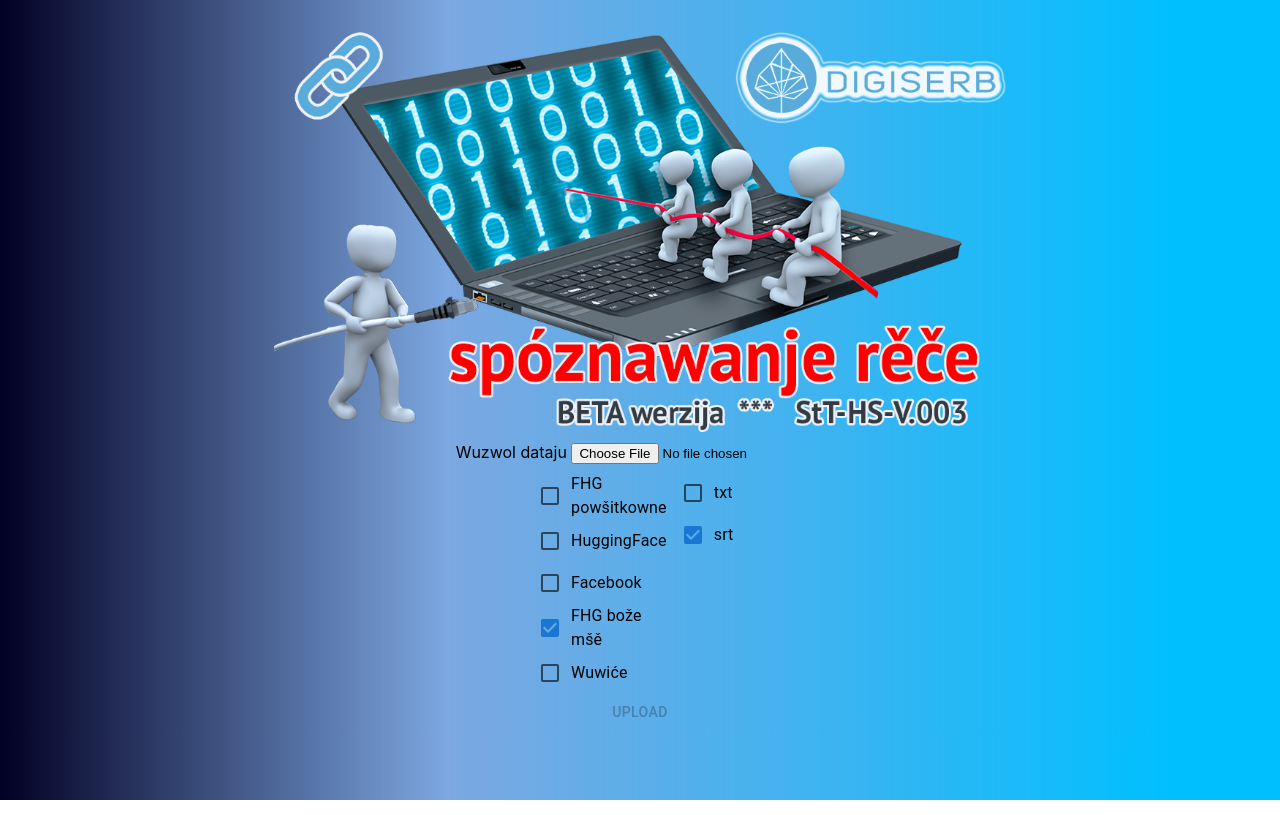
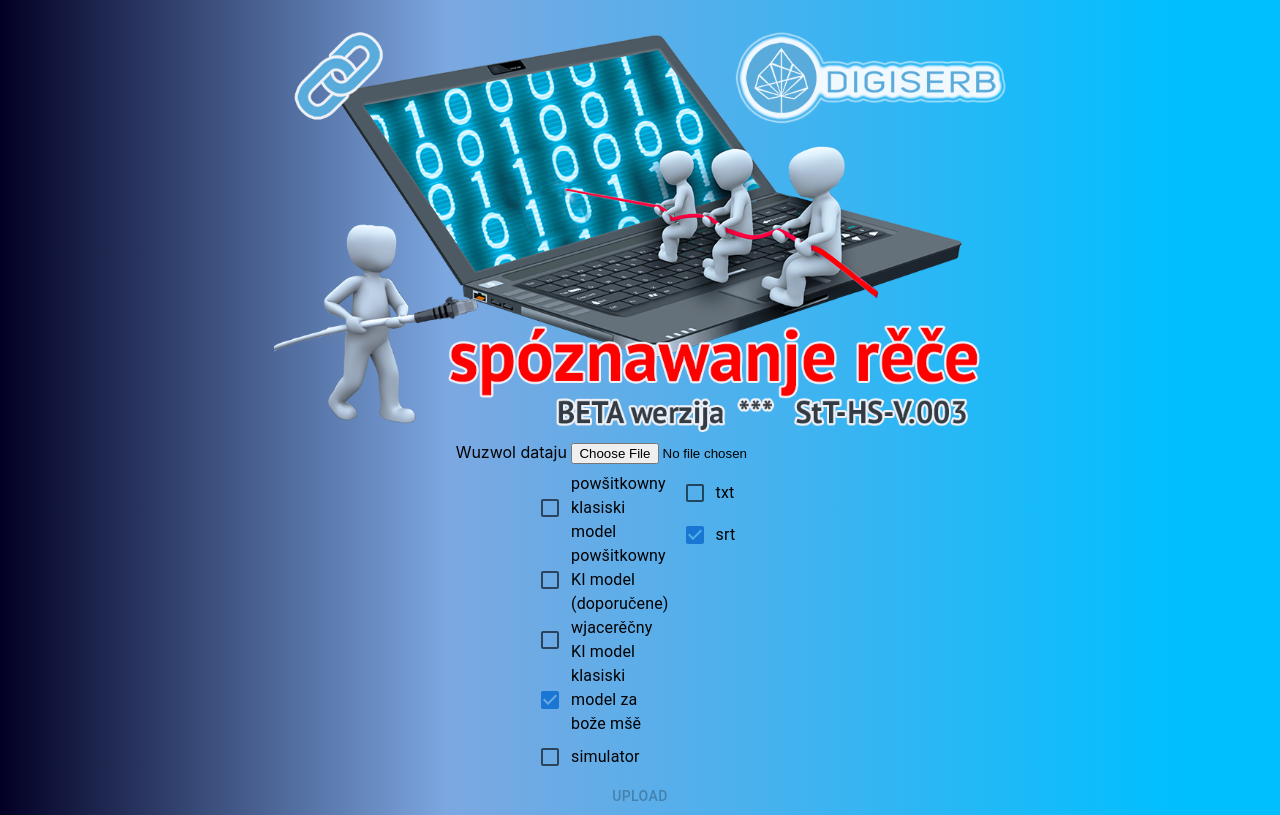
Before and after one commit to fscholze/uploader-recny-model, a React (Create React App) app: page / in a window 1280 px wide. Built offline with nearby package versions, Linux system fonts and the light colour scheme.

Commit message:
better selection texts

```diff
--- a/src/components/file-uploader.tsx
+++ b/src/components/file-uploader.tsx
@@ -38,9 +38,8 @@ export const FileUploader: FC<{
         <section>
           Drobnosće dataje:
           <ul>
-            <li>Mjeno: {file.name}</li>
-            <li>Typ: {file.type}</li>
-            <li>Wulkosć: {file.size} bytes</li>
+            <li>typ dataje: {file.type}</li>
+            <li>wulkosć: {file.size} bytes</li>
           </ul>
         </section>
       )}
--- a/src/helper/translations.ts
+++ b/src/helper/translations.ts
@@ -3,15 +3,15 @@ export const getLanguageModelText = (
 ): { title: string; description: string } => {
   switch (model) {
     case 'FHG':
-      return { title: 'FHG powšitkowne', description: 'Fraunhofer recIKTS - powšitkowny model' }
+      return { title: 'powšitkowny klasiski model', description: 'hišće njeje přistupne - Fraunhofer recIKTS' }
     case 'HF':
-      return { title: 'HuggingFace', description: 'HuggingFace Whsiper' }
+      return { title: 'powšitkowny KI model (doporučene)', description: 'za powŝitkowne rozmołwy - HuggingFace Whisper "small" wusměrjene na Hornjoserbšćinu' }
     case 'FB':
-      return { title: 'Facebook', description: 'Facebook MMS' }
+      return { title: 'wjacerěčny KI model', description: 'za powŝitkowne rozmołwy - Facebook MMS' }
     case 'BOZA_MSA':
-      return { title: 'FHG bože mšě', description: 'Fraunhofer recIKTS - model za bože mšě' }
+      return { title: 'klasiski model za bože mšě', description: 'wusměrjene na cyrkwinsku rěč - Fraunhofer recIKTS' }
     case 'DEVEL':
-      return { title: 'Wuwiće', description: 'Ryzy simulacija - nic wužiwać' }
+      return { title: 'simulator', description: 'jenož za wuwiwarjow' }
   }
 }
 
@@ -20,8 +20,8 @@ export const getOutputFormatText = (
 ): { title: string; description: string } => {
   switch (format) {
     case 'TXT':
-      return { title: 'txt', description: 'Ryzy tekst' }
+      return { title: 'txt', description: 'ryzy tekst - bjez markěrowanjow' }
     case 'SRT':
-      return { title: 'srt', description: 'Podtitle za widejo' }
+      return { title: 'srt', description: 'podtitle za widejo - z markěrowanjemi' }
   }
 }
```
